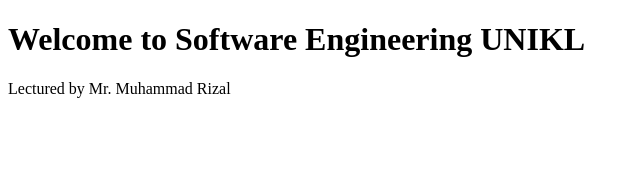
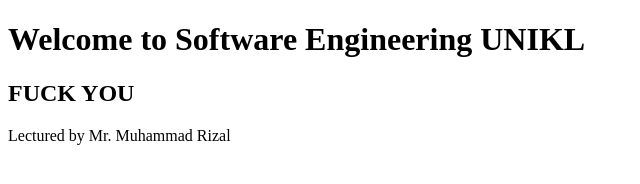
Before and after one commit to ashahmi/software-engineering-lab1, a plain HTML site: page index.html in a window 1280 px wide. Shown: the whole page, without its empty margins (0-640 px from the left). Drawn offline with Linux system fonts and the light colour scheme.

Commit message:
Baru Bosss

```diff
--- a/index.html
+++ b/index.html
@@ -7,6 +7,7 @@
 </head>
 <body>
     <h1>Welcome to Software Engineering UNIKL</h1>
+    <h2>FUCK YOU </h2>
     <p>Lectured by Mr. Muhammad Rizal</p>
 </body>
 </html>
```
